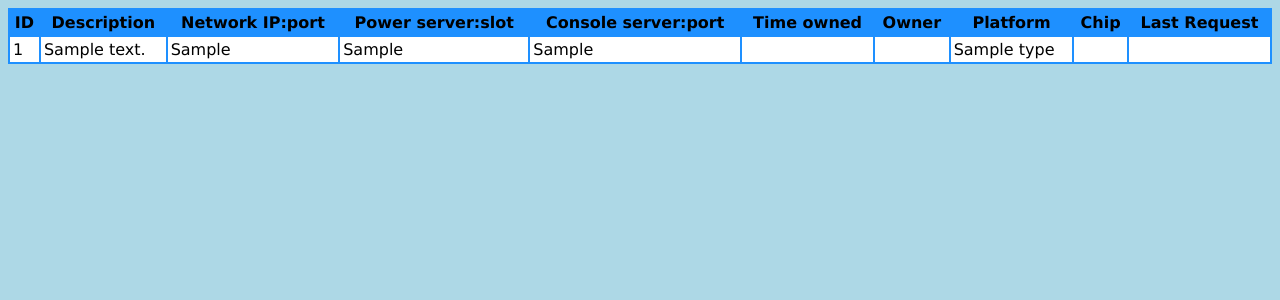
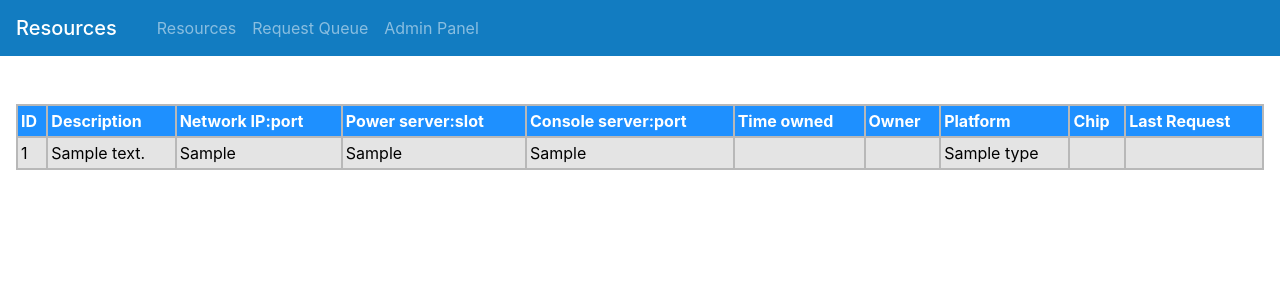
Before and after one commit to przemilymaciej/reserve-resources, a Django app: page / in a window 1280 px wide. Shown: the top 300 px of the page. Run offline with Django 4.2, Linux system fonts and the light colour scheme; tables that the repository leaves empty hold one stand-in row (values such as "Sample post"); some libraries are stand-ins or nearby versions.

Commit message:
Better version of main view

```diff
--- a/resources/resources_website/static/main.css
+++ b/resources/resources_website/static/main.css
@@ -5,21 +5,30 @@ body {
 
 #maintable {
     width: 100%;
-    background-color: #ffffff;
+    background-color:#F0F0F0;
     border-collapse: collapse;
     border-width: 2px;
-    border-color: #1E90FF;
+    border-color: 	#B8B8B8;
     border-style: solid;
     color: #000000;
 }
 
 #maintable td, #maintable th {
     border-width: 2px;
-    border-color: #1E90FF;
+    border-color: 	#B8B8B8;
     border-style: solid;
     padding: 3px;
 }
 
 #maintable thead {
     background-color: #1E90FF;
+    color: white;
 }
+
+.content {
+    margin: 12pt;
+}
+
+td #checkbox {
+    text-align: center;
+}
--- a/resources/resources_website/templates/resources_website/index.html
+++ b/resources/resources_website/templates/resources_website/index.html
@@ -1,10 +1,42 @@
 {% load static %}
 
 <!DOCTYPE html>
-<html></html>
-<link rel="stylesheet" href="{% static 'main.css' %}">
+<html>
+<head>
+  <title>Resources</title>
+  <link rel="stylesheet" href="{% static 'main.css' %}">
+  <link rel="stylesheet" href="https://cdn.jsdelivr.net/npm/bootstrap@4.0.0/dist/css/bootstrap.min.css" integrity="sha384-Gn5384xqQ1aoWXA+058RXPxPg6fy4IWvTNh0E263XmFcJlSAwiGgFAW/dAiS6JXm" crossorigin="anonymous">
+</head>
+
 <body>
-    <table id="maintable">
+    <nav class="navbar navbar-expand-lg navbar-dark marg-bot-12p mb-5" style="background-color: #127CC1;">
+      <a class="navbar-brand mb-0 h1" href="{% url 'index' %}">
+          Resources
+      </a>
+      <button class="navbar-toggler" type="button" data-toggle="collapse" data-target="#navbarSupportedContent" aria-controls="navbarSupportedContent" aria-expanded="false" aria-label="Toggle navigation">
+              <span class="navbar-toggler-icon"></span>
+      </button>
+
+      <div class="collapse navbar-collapse" id="navbarSupportedContent">
+          <ul class="navbar-nav mr-auto ml-3">
+              <li class="nav-item">
+                  <a class="nav-link" href="">Resources</a>
+              </li>
+              <li class="nav-item">
+                  <a class="nav-link" href="">Request Queue</a>
+              </li>
+              <li class="nav-item">
+                  <a class="nav-link" href="" target="_blank">Admin Panel</a>
+              </li>
+          </ul>
+      </div>
+      <form action="{% url 'index' %}" method="POST" class="form-inline my-2 my-lg-0">
+          {% csrf_token %}
+      </form>
+  </nav>
+
+  <div class="content">
+    <table id="maintable" class="table-sm table-striped table-bordered table-hover">
       <thead>
         <tr>
           <th>ID</th>
@@ -37,6 +69,10 @@
       {% endfor %}
       </tbody>
     </table>
+  </div>
 
+    <script src="https://code.jquery.com/jquery-3.2.1.slim.min.js" integrity="sha384-KJ3o2DKtIkvYIK3UENzmM7KCkRr/rE9/Qpg6aAZGJwFDMVNA/GpGFF93hXpG5KkN" crossorigin="anonymous"></script>
+    <script src="https://cdn.jsdelivr.net/npm/popper.js@1.12.9/dist/umd/popper.min.js" integrity="sha384-ApNbgh9B+Y1QKtv3Rn7W3mgPxhU9K/ScQsAP7hUibX39j7fakFPskvXusvfa0b4Q" crossorigin="anonymous"></script>
+    <script src="https://cdn.jsdelivr.net/npm/bootstrap@4.0.0/dist/js/bootstrap.min.js" integrity="sha384-JZR6Spejh4U02d8jOt6vLEHfe/JQGiRRSQQxSfFWpi1MquVdAyjUar5+76PVCmYl" crossorigin="anonymous"></script>
 </body>
 </html>
```
